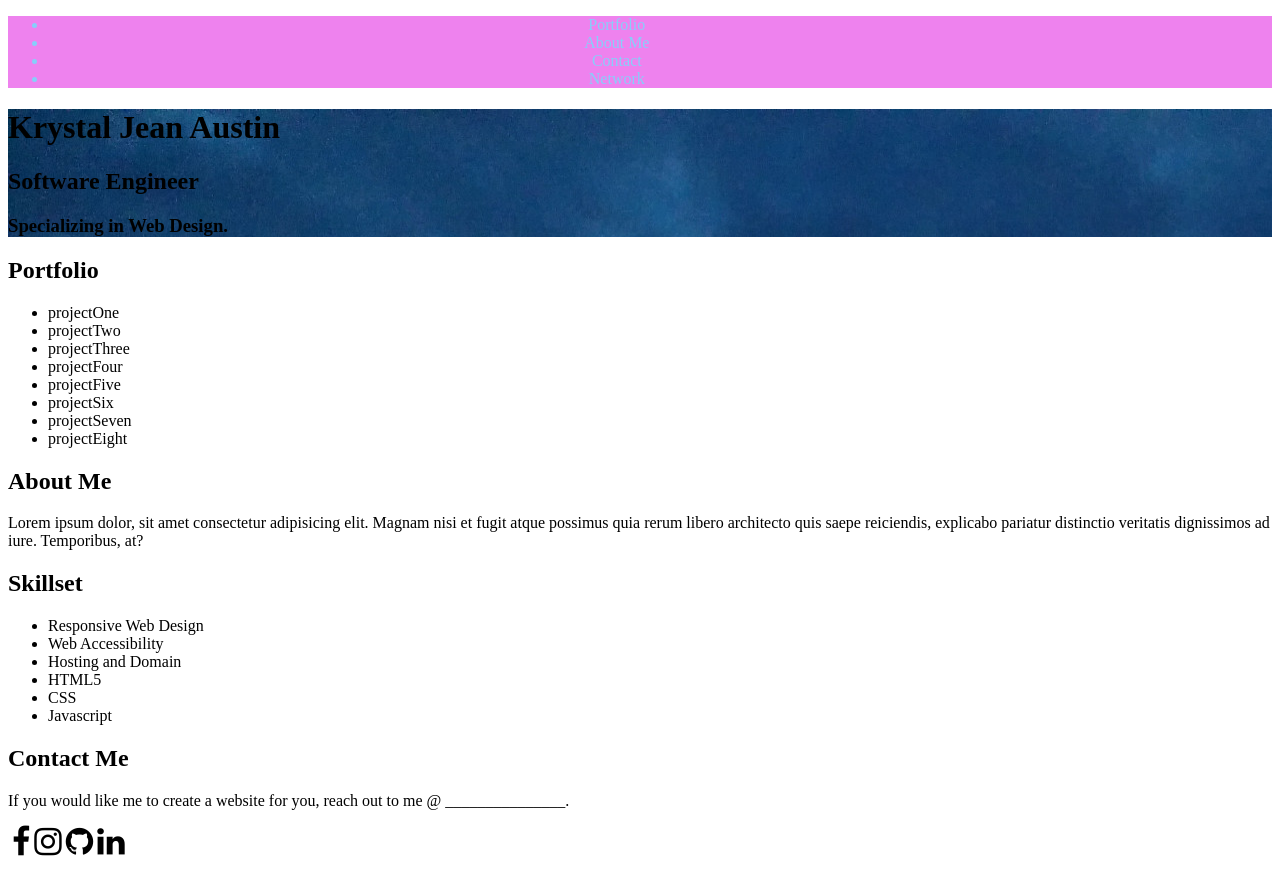
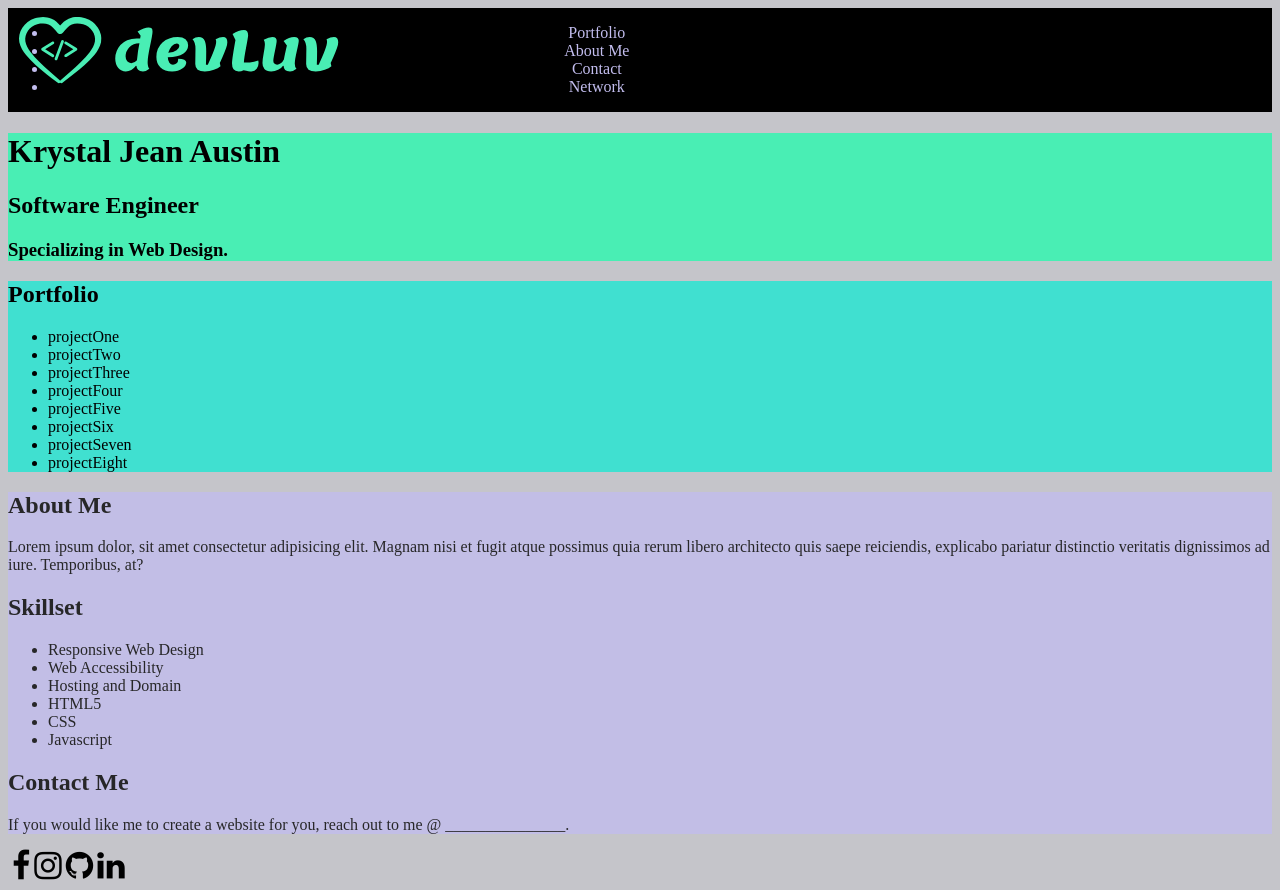
Before and after one commit to KrystalJean/KrystalJean.github.io, a plain HTML site: page index.html in a window 1280 px wide. Before the commit the page ends 866 px from the top, so only its background shows below. Drawn offline with Linux system fonts and the light colour scheme; some icons are missing.

Commit message:
Added new header img. Playing with theme color.

```diff
--- a/index.html
+++ b/index.html
@@ -6,11 +6,12 @@
     <title>Portfolio-Krystal Jean Austin</title>
     <link rel="stylesheet" type="text/css" href="./style.css">
   <link rel="stylesheet" type="text/css" href="https://maxcdn.bootstrapcdn.com/font-awesome/4.7.0/css/font-awesome.css">
+
 </head>
 <body>
     <header>
         <nav>
-            <ul id="navButtons">
+            <ul>
                 <li>Portfolio</li>
                 <li>About Me</li>
                 <li>Contact</li>
@@ -27,8 +28,8 @@
     </div>
 
     <!--Beginning of the Porfolio tabs-->
-    <div>
-        <h2 id="portfolio">Portfolio</h2>
+    <div id="portfolio">
+        <h2>Portfolio</h2>
         <ul>
             <li id="projectOne">projectOne</li>
             <li id="projectTwo">projectTwo</li>
@@ -41,8 +42,8 @@
         </ul>
     </div>
 
-    <div>
-        <h2 id="about">About Me</h2>
+    <div id="about">
+        <h2>About Me</h2>
         <p>
             Lorem ipsum dolor, sit amet consectetur adipisicing elit.
             Magnam nisi et fugit atque possimus quia rerum libero architecto quis saepe reiciendis, explicabo pariatur distinctio veritatis dignissimos ad iure. Temporibus, at?
--- a/style.css
+++ b/style.css
@@ -1,23 +1,32 @@
 @import url(https://maxcdn.bootstrapcdn.com/font-awesome/4.3.0/css/font-awesome.min.css);
 
+body {
+    background-color: rgb(197, 197, 202);
+}
+nav {
+    color :#c2bdee;
+    align-content: center;
+    width: 90%;
+    text-align: center;
 
-nav {
-    background-color: violet;
+}
+header {
+    background-image: url("./images/devLuv-PNG.png");
+    background-repeat: no-repeat;
+    background-color: black;
 
 }
 
-#navButtons {
-    color: lightskyblue;
-    display: block;
-    width: 90%;
-    text-align: center;
+#hero {
+    background-color: #49eeb4;
+
 }
 
-#hero {
-    background-image: url("./images/skyline2.jpg");
-    background-position: cover;
-    background-repeat: no-repeat;
-    height: 100%;
+#portfolio {
+    background-color: turquoise;
+}
 
-    background-color: aqua;
+#about {
+    background-color: #c2bdee;
+    opacity: 80%;
 }
```
Also changed, not shown: images/devLuv-PNG.png (added), images/facebook-icon.png (added).
